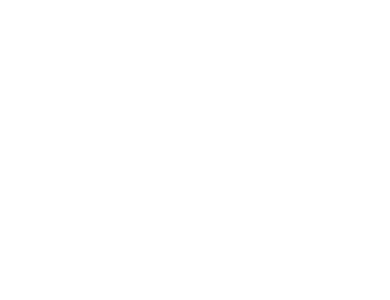
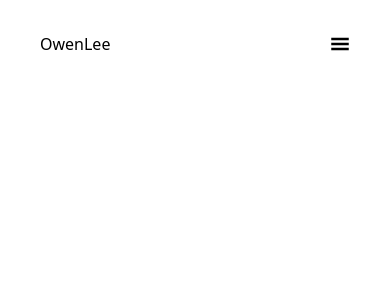
Before and after one commit to OwenLeee/personal-portfolio, a React (Create React App) app: page / in a window 390 px wide. Shown: the top 300 px of the page. Built offline with nearby package versions, Linux system fonts and the light colour scheme.

Commit message:
feat: add navbar / landing layout

```diff
--- a/package.json
+++ b/package.json
@@ -47,6 +47,7 @@
     ]
   },
   "devDependencies": {
+    "@babel/plugin-proposal-private-property-in-object": "^7.21.11",
     "tailwindcss": "^3.3.3"
   }
 }
--- a/src/App.tsx
+++ b/src/App.tsx
@@ -1,5 +1,8 @@
+import NavBar from "./components/Navbar";
+import LandingLayout from "./layouts/LandingLayout";
+
 function App() {
-  return <></>;
+  return <LandingLayout navbar={<NavBar />} main={<></>} />;
 }
 
 export default App;
--- /dev/null
+++ b/src/components/Navbar/index.tsx
@@ -0,0 +1,49 @@
+import { useState } from "react";
+import { GiHamburgerMenu } from "react-icons/gi";
+import content from "../../data";
+
+const Navbar: React.FC<{}> = () => {
+  const { navbar } = content;
+  const [toggle, setToggle] = useState(false);
+
+  const menuList = () => {
+    return (
+      <ul className="flex flex-col sm:items-center sm:flex-row">
+        {navbar?.menus &&
+          navbar.menus.map((menu) => (
+            <li
+              className="nav-item"
+              key={menu}
+              onClick={() => setToggle(!toggle)}
+            >
+              <a className="nav-link" href={`#${menu}`}>
+                {menu}
+              </a>
+            </li>
+          ))}
+      </ul>
+    );
+  };
+
+  return (
+    <nav className="absolute top-0 inset-x-0 px-10 py-8 flex justify-between items-center">
+      <div>{navbar.logo}</div>
+      {/* Desktop Navigation 640px up -> flex / below -> hidden */}
+      <div className="sm:flex hidden">{menuList()}</div>
+
+      {/* Mobile Navigation 640px up -> hidden / below -> flex */}
+      <div className="sm:hidden flex items-center relative">
+        <GiHamburgerMenu size={20} onClick={() => setToggle(!toggle)} />
+
+        <div
+          className={`absolute top-[30px] right-[0px] px-4 py-2 bg-[#191919] text-white min-w-[200px] ${
+            toggle ? "opacity-100 max-h-40" : "opacity-0 max-h-0"
+          } transition-all duration-500 ease-in}`}
+        >
+          {menuList()}
+        </div>
+      </div>
+    </nav>
+  );
+};
+export default Navbar;
--- a/src/data/navbar.ts
+++ b/src/data/navbar.ts
@@ -1,6 +1,6 @@
 import { NavbarType } from "./types";
 
 export default {
-  menus: ["About", "Portfolio", "Skill", "Professional"],
+  menus: ["About", "Resume", "Portfolio"],
   logo: "OwenLee",
 } as NavbarType;
--- a/src/index.css
+++ b/src/index.css
@@ -4,6 +4,24 @@
 
 @layer base {
   html {
-    @apply p-3 h-full
+    @apply h-full grid relative;
+  }
+  div {
+    @apply leading-normal;
+  }
+  h1 {
+    @apply text-7xl;
+  }
+  h4 {
+    @apply text-4xl;
   }
 }
+
+@layer components {
+  .nav-item:not(:last-child) {
+    @apply mr-9;
+  }
+  .nav-item {
+    @apply py-2;
+  }
+}
--- /dev/null
+++ b/src/layouts/LandingLayout.tsx
@@ -0,0 +1,14 @@
+interface ILandingLayout {
+  navbar: React.ReactElement;
+  main: React.ReactElement;
+}
+
+const LandingLayout: React.FC<ILandingLayout> = ({ navbar, main }) => {
+  return (
+    <>
+      <header>{navbar}</header>
+      <section>{main}</section>
+    </>
+  );
+};
+export default LandingLayout;
--- a/tailwind.config.js
+++ b/tailwind.config.js
@@ -1,10 +1,8 @@
 /** @type {import('tailwindcss').Config} */
 module.exports = {
-  content: [
-    "./src/**/*.{js,jsx,ts,tsx}",
-  ],
+  content: ["./src/**/*.{js,jsx,ts,tsx}"],
   theme: {
     extend: {},
   },
   plugins: [],
-}
+};
```
Also changed, not shown: 2 other files (tests, documents, lock files or other folders).
